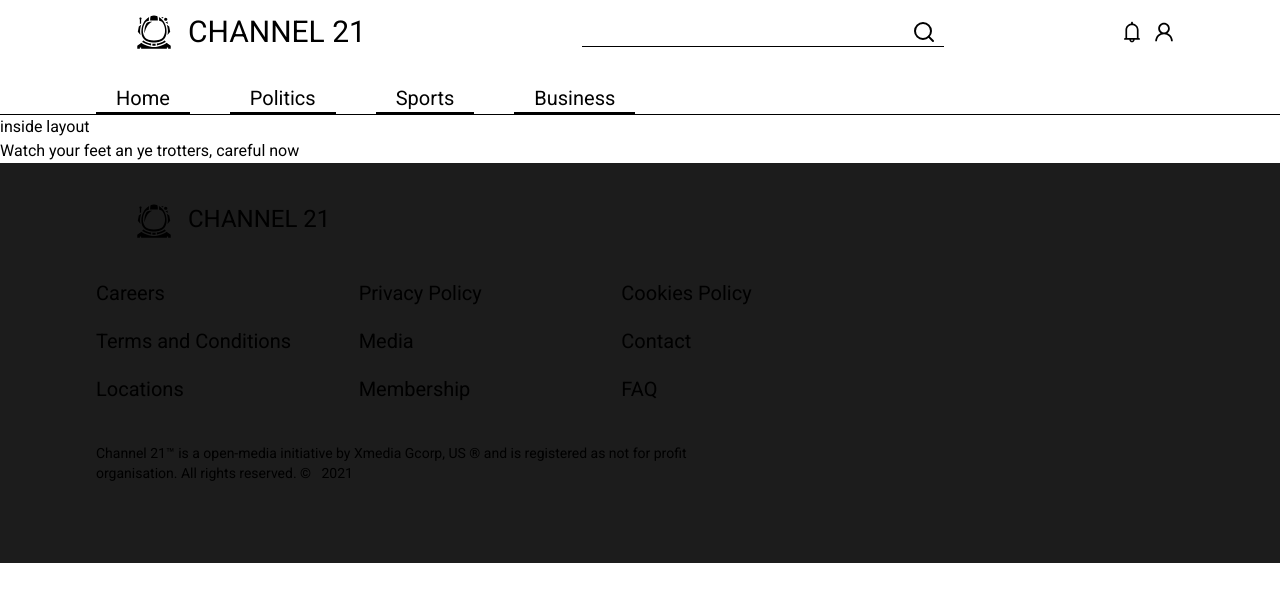
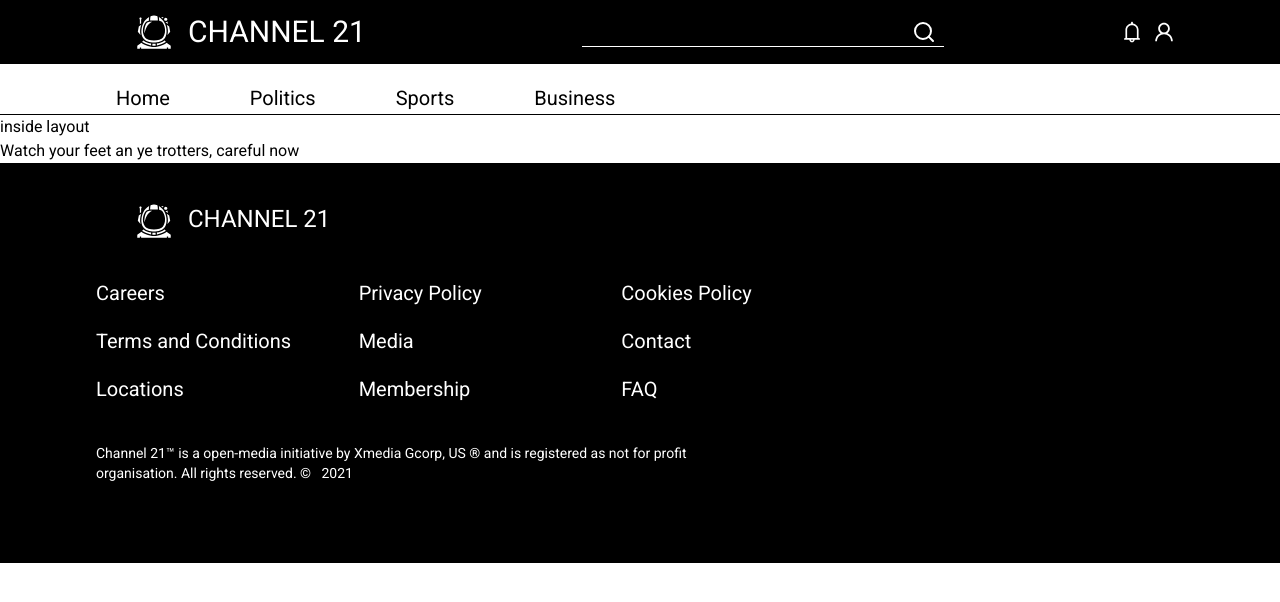
Before and after one commit to ktstrong/nextJs-prismic-news-site, a Next.js app: page / in a window 1280 px wide. Shown: the top 602 px of the page. Built offline with nearby package versions, Linux system fonts and the light colour scheme.

Commit message:
configuration for prismic to connect with app

```diff
--- a/components/Layout.js
+++ b/components/Layout.js
@@ -1,5 +1,4 @@
 
-import NandosFooter from "./NandosFooter"
 import Footer from "./Footer"
 import Navbar from "./Navbar"
 
@@ -9,7 +8,7 @@ export default function Layout( {children} ) {
         <Navbar/>
             { children }
             <div>Watch your feet an ye trotters, careful now</div>
-        <NandosFooter/>
+        <Footer/>
         </div>
     );
 }
--- a/components/NandosFooter.js
+++ b/components/NandosFooter.js
@@ -7,25 +7,15 @@ export default function Footer(props) {
     return (
         <div className="bg-footGray text-white text-xl py-10 px-24 flex flex-col">
             <div>
-                <Link href="/">
-                    <a className="uppercase text-2xl flex align-baseline px-10 my-auto" >
-                    <GiAstronautHelmet className="inline text-4xl mr-4" />
-                        Channel 21
-                    </a>
-                </Link>
-            </div>
-            <div className="grid grid-cols-3 gap-5 mt-10 max-w-3xl">
-                <h1>Careers</h1>
-                <h1>Privacy Policy</h1>
-                <h1>Cookies Policy</h1>
-                <h1>Terms and Conditions</h1>
-                <h1>Media</h1>
-                <h1>Contact</h1>
-                <h1>Locations</h1>
-                <h1>Membership</h1>
-                <h1>FAQ</h1>
 
             </div>
+
+
+                   <div className="w-1/2 text-sm " >
+                    {/* border-b means borer at the bottom, w-fll means width full (container) */}
+                    <input type="text" placeholder="Pop your email address in here" className="bg-white text-center text-black w-full border-white outline-none h-8 justify-items-center" />
+                </div>
+
             <div className="my-10 text-sm max-w-2xl" >
                 Channel 21™ is a open-media initiative by Xmedia Gcorp, US ® and is registered as not for profit organisation. All rights reserved. &copy;
                 &nbsp; {
--- a/package.json
+++ b/package.json
@@ -12,6 +12,8 @@
     "css": "^3.0.0",
     "next": "10.2.3",
     "postcss-import": "^14.0.2",
+    "prismic-javascript": "^3.0.2",
+    "prismic-reactjs": "^1.3.3",
     "react": "17.0.2",
     "react-dom": "17.0.2",
     "react-icons": "^4.2.0",
--- /dev/null
+++ b/prismic-configuration.js
@@ -0,0 +1,22 @@
+import Prismic from "prismic-javascript";
+
+export const apiEndpoint = "https://news-site-2.cdn.prismic.io/api/v2";
+
+// here you would export the access token too if you needed it
+
+//creating a prismic client object
+
+export const Client = (req= null) => {
+    Prismic.client(apiEndpoint, createClientOptions(req, accessToken) )
+
+    const createClientOptions = (req = null, prismicAccessToken = null) => {
+        const reqOption = req ? {req} : {};
+        const accessTokenOption = prismicAccessToken ? {accessToken : prismicAccessToken} : {};
+
+        return {
+            ...reqOption,
+            ...accessTokenOption,
+        }
+
+    }
+}
--- a/tailwind.config.js
+++ b/tailwind.config.js
@@ -4,7 +4,10 @@ module.exports = {
   purge: false,
   theme: {
     colors: {
-      footGray:"#1c1c1c"
+      footGray:"#1c1c1c",
+      white: "#FFFFFF",
+      black: "#000",
+      transparent: "transparent"
     },
   },
   variants: {
```
Also changed, not shown: components/FooterNav.js (added), 2 other files (tests, documents, lock files or other folders).
